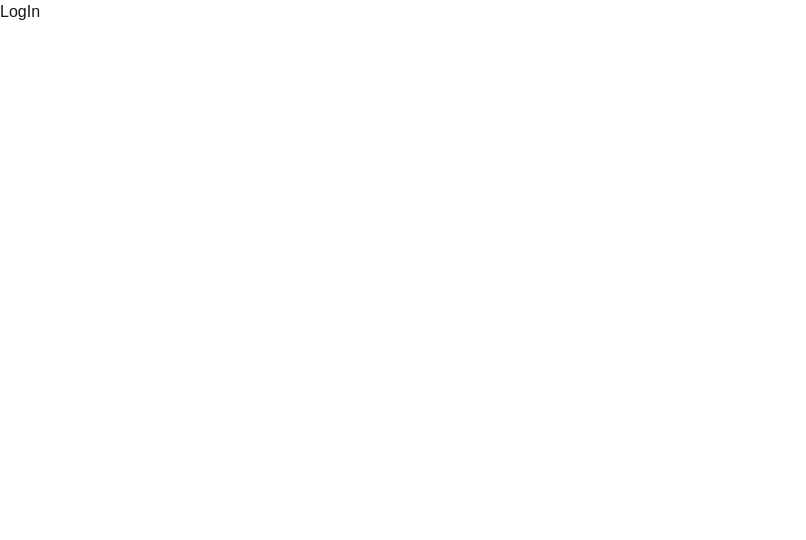
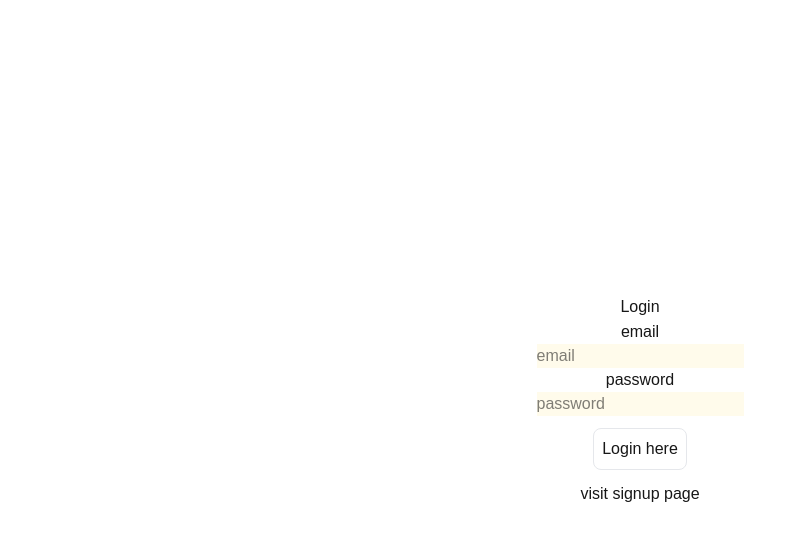
Before and after one commit to DeepakJalumoori/nextjs-authentication, a Next.js app: page /login in a window 1280 px wide. Shown: the top 540 px of the page, without its empty margins (0-806 px from the left). Built offline with nearby package versions, Linux system fonts and the light colour scheme.

Commit message:
feat:add login page and profile page

```diff
--- a/src/app/login/page.tsx
+++ b/src/app/login/page.tsx
@@ -1,7 +1,46 @@
+"use client";
+
+import Link from "next/link";
+import React, { useState } from "react";
+import { useRouter } from "next/navigation";
+
 export default function LoginPage() {
+  const [user, setUser] = React.useState({
+    email: "",
+    password: "",
+  });
+
+  const onLogin = async () => {};
+
   return (
-    <div>
-      <h1>LogIn</h1>
+    <div className="flex flex-col items-center justify-center min-h-screen py-2">
+      <h1>Login</h1>
+      <hr />
+      <label htmlFor="email">email</label>
+      <input
+        type="text"
+        value={user.email}
+        onChange={(e) => setUser({ ...user, email: e.target.value })}
+        placeholder="email"
+        className=" bg-amber-50 text-black"
+      />
+      <label htmlFor="password">password</label>
+      <input
+        type="password"
+        value={user.password}
+        onChange={(e) => setUser({ ...user, password: e.target.value })}
+        placeholder="password"
+        className="bg-amber-50 text-black"
+      />
+
+      <button
+        onClick={onLogin}
+        className="p-2 m-3 border border-gray-200 rounded-lg rounded-b-lg"
+      >
+        Login here
+      </button>
+
+      <Link href="/signup">visit signup page</Link>
     </div>
   );
 }
--- /dev/null
+++ b/src/app/profile/[id]/page.tsx
@@ -0,0 +1,13 @@
+export default async function UserProfile({ params }: any) {
+  const { id } = await params;
+  return (
+    <div className="flex flex-col items-center justify-center min-h-screen py-2">
+      <h1>Profile</h1>
+      <hr />
+      <p className="text-4xl">
+        Profile page
+        <span className="p2 ml-2 rounded bg-red-700 text-black">{id}</span>
+      </p>
+    </div>
+  );
+}
--- /dev/null
+++ b/src/app/profile/page.tsx
@@ -0,0 +1,9 @@
+export default function ProfilePage() {
+  return (
+    <div className="flex flex-col items-center justify-center min-h-screen py-2">
+      <h1>Profile</h1>
+      <hr />
+      <p className="text-4xl">Profile page</p>
+    </div>
+  );
+}
--- a/src/app/signup/page.tsx
+++ b/src/app/signup/page.tsx
@@ -23,6 +23,15 @@ export default function SignupPage() {
         value={user.username}
         onChange={(e) => setUser({ ...user, username: e.target.value })}
         placeholder="username"
+        className="bg-amber-50 text-black"
+      />
+      <label htmlFor="email">email</label>
+      <input
+        type="text"
+        value={user.email}
+        onChange={(e) => setUser({ ...user, email: e.target.value })}
+        placeholder="email"
+        className=" bg-amber-50 text-black"
       />
       <label htmlFor="password">password</label>
       <input
@@ -30,20 +39,16 @@ export default function SignupPage() {
         value={user.password}
         onChange={(e) => setUser({ ...user, password: e.target.value })}
         placeholder="password"
-      />
-      <label htmlFor="email">email</label>
-      <input
-        type="text"
-        value={user.email}
-        onChange={(e) => setUser({ ...user, email: e.target.value })}
-        placeholder="email"
+        className="bg-amber-50 text-black"
       />
       <button
         onClick={onSignup}
-        className="p-2 border border-gray-200 rounded-lg"
+        className="p-2 m-3 border border-gray-200 rounded-lg rounded-b-lg"
       >
         Signup here
       </button>
+
+      <Link href="/login">visit login page</Link>
     </div>
   );
 }
```
